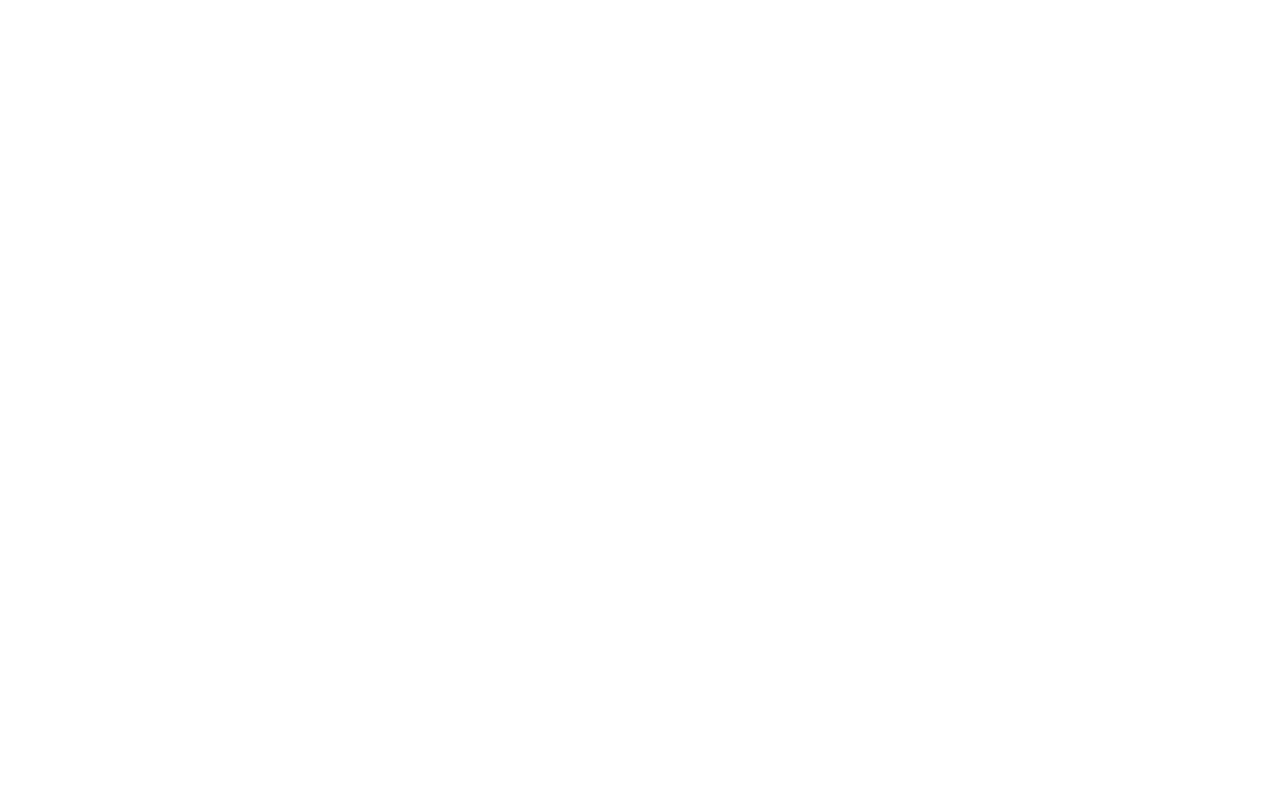
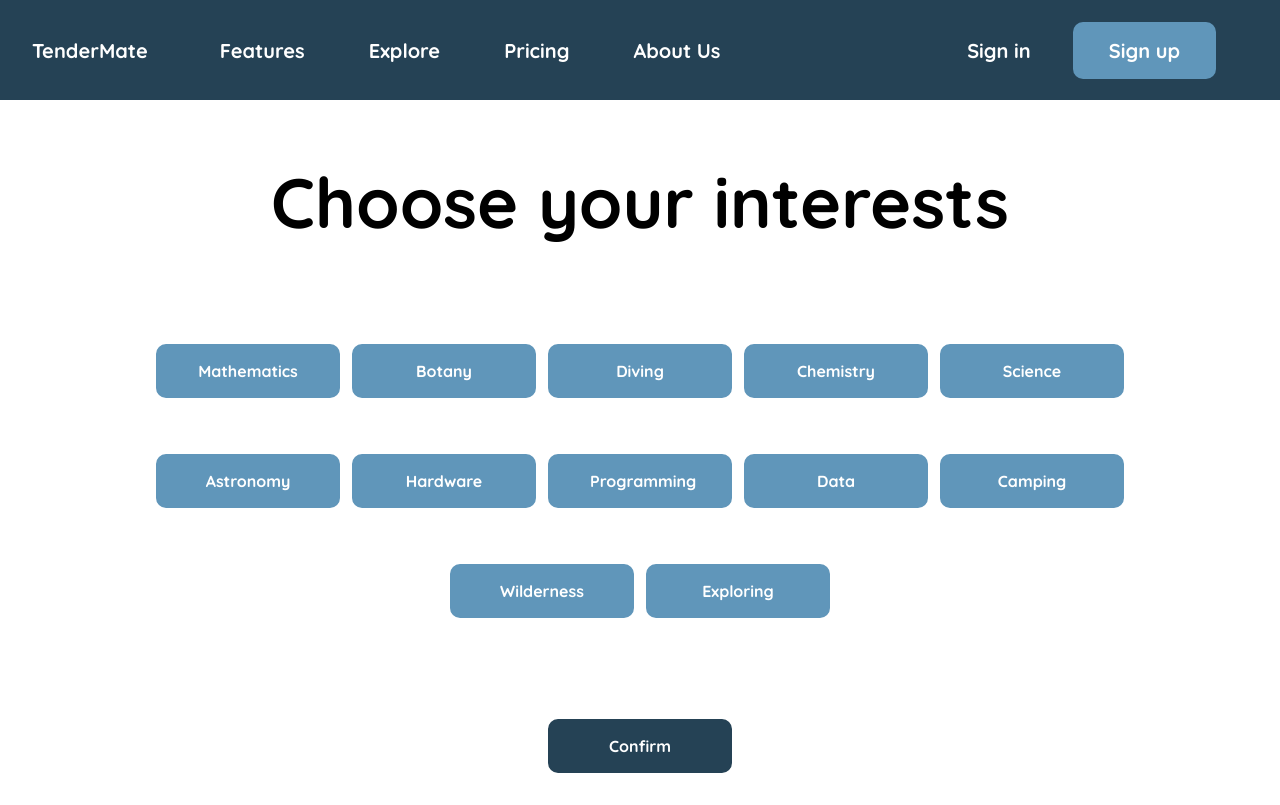
Before and after one commit to hungthezorba/projecter-front-end, a React (Create React App) app: page /interest in a window 1280 px wide. Built offline with nearby package versions, Linux system fonts and the light colour scheme.

Commit message:
Moved Navbar to App.js

```diff
--- a/src/App.js
+++ b/src/App.js
@@ -7,6 +7,7 @@
 import Footer from "./navigation/Footer.js";
 import eFeatures from "./page/eFeatures.js";
 import eHomePage from "./page/eHomepage.js"
+import Interesting from "./interestingField/Interesting"
 import { BrowserRouter, Switch, Route, Link } from "react-router-dom";
 
 function App() {
@@ -14,9 +15,11 @@
 		<BrowserRouter>
 			<div className="App">
 				<div className="wrapper">
+					<NavigationBar></NavigationBar>
 					<Switch>
 						<Route path="/" exact component = {eHomePage}/>
 						<Route path="/features" component = {eFeatures}/>
+						<Route path="/interest" component = {Interesting}/>
 					</Switch>
 				</div>
 			</div>
--- a/src/interestingField/Interesting.js
+++ b/src/interestingField/Interesting.js
@@ -3,6 +3,7 @@
 import Box from '@material-ui/core/Box'
 import styled from 'styled-components'
 import { useState } from 'react'
+
 
 const InterestingWrapper = styled.div`
     display: flex;
@@ -54,6 +55,7 @@
 
     return (
     <InterestingWrapper>
+
         <div>
             <h2 style={{fontSize: '4.375em', fontFamily: 'Quicksand'}}>Choose your interests</h2>
         </div>
--- a/src/page/eHomepage.js
+++ b/src/page/eHomepage.js
@@ -13,7 +13,6 @@
 	render() {
 		return (
 			<div>
-				<NavigationBar></NavigationBar>
 				<div className="main-content">Homepage loading 99%</div>
 				<Footer></Footer>
 			</div>
```
